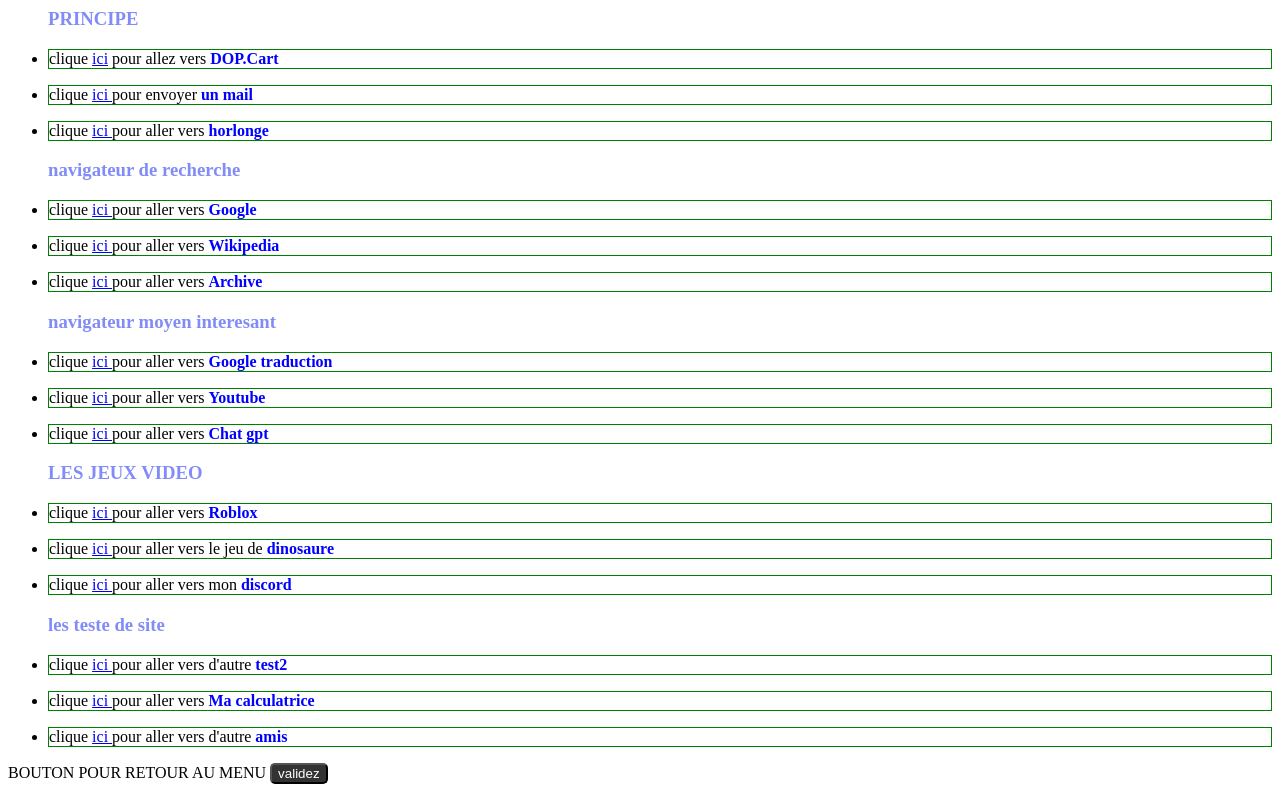
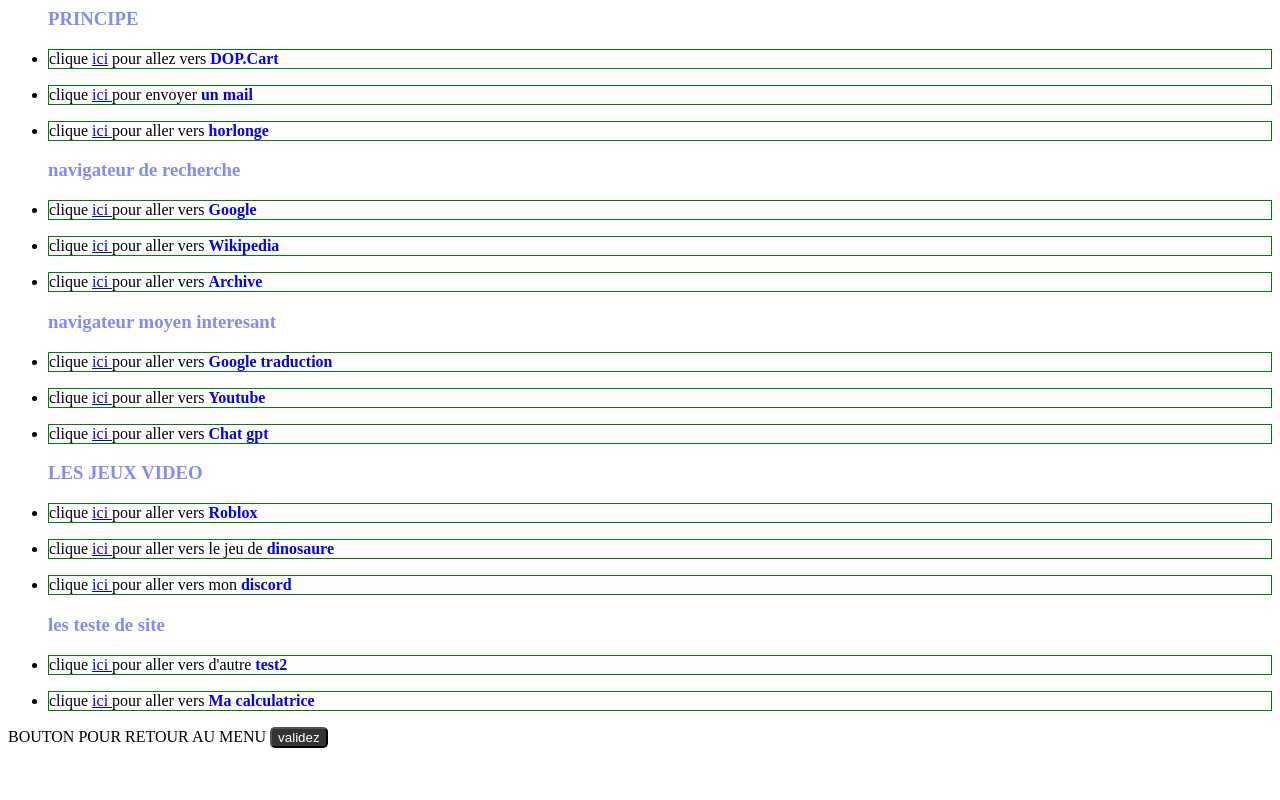
Before and after one commit to omarleroi/CHAT-DOP, a plain HTML site: page index.html in a window 1280 px wide. Shown: the part 465-1265 px from the top of the page. After the commit the page ends 1229 px from the top, so only its background shows below. Drawn offline with Linux system fonts and the light colour scheme.

Commit message:
Fix HTML formatting and structure

```diff
--- a/index.html
+++ b/index.html
@@ -60,9 +60,6 @@
 		<li>
 			<p class="od"> clique <a href="calculatrice.html">ici </a> pour aller vers  <strong> Ma calculatrice </strong> </p>
 		</li>
-		<li>
-			<p class="od"> clique <a href="../LES AMIS.html">ici </a> pour aller vers d'autre  <strong> amis </strong> </p>
-		</li>
 	</ul>
 	    <p> BOUTON POUR RETOUR AU MENU <a href="#retour"><button>validez</button></a></p>
 
```
